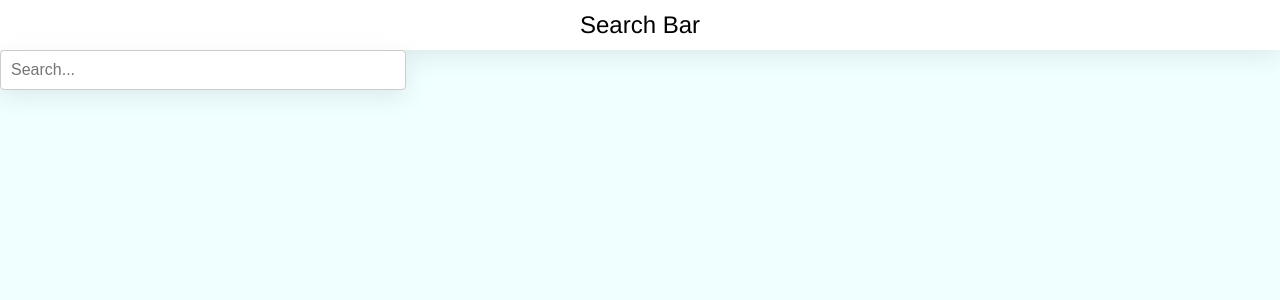
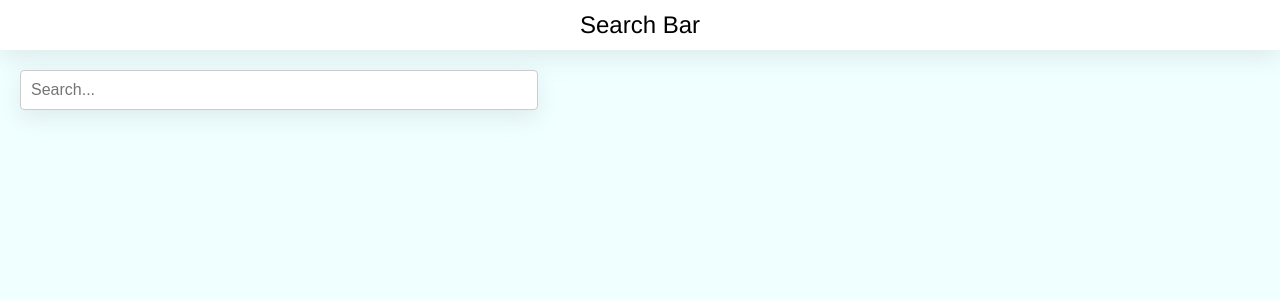
Before and after one commit to bhuvnesh-gupta/Searchbar, a React (Create React App) app: page / in a window 1280 px wide. Shown: the top 300 px of the page. Built offline with nearby package versions, Linux system fonts and the light colour scheme.

Commit message:
Update searchbar.css

```diff
--- a/src/searchbar.css
+++ b/src/searchbar.css
@@ -1,9 +1,10 @@
 .search-container {
+    margin: 20px;
     position: relative;
 }
 
 .search-bar {
-  width: 30%;
+    width: 40%;
     padding: 10px;
     font-size: 16px;
     border: 1px solid #ccc;
@@ -11,16 +12,12 @@
   box-shadow: rgba(149, 157, 165, 0.2) 0px 8px 24px;
 }
 
-.search-bar:focus {
-  outline: none;
-}
-
 .suggestions-list {
     list-style-type: none;
-  margin-top: 0;
+    margin: 0;
     padding: 0;
     position: absolute;
-  width: 30%;
+    width: 40%;
     border: 1px solid #ccc;
     border-top: none;
     max-height: 150px;
```
Lines whose indentation alone changed are shown as unchanged.
